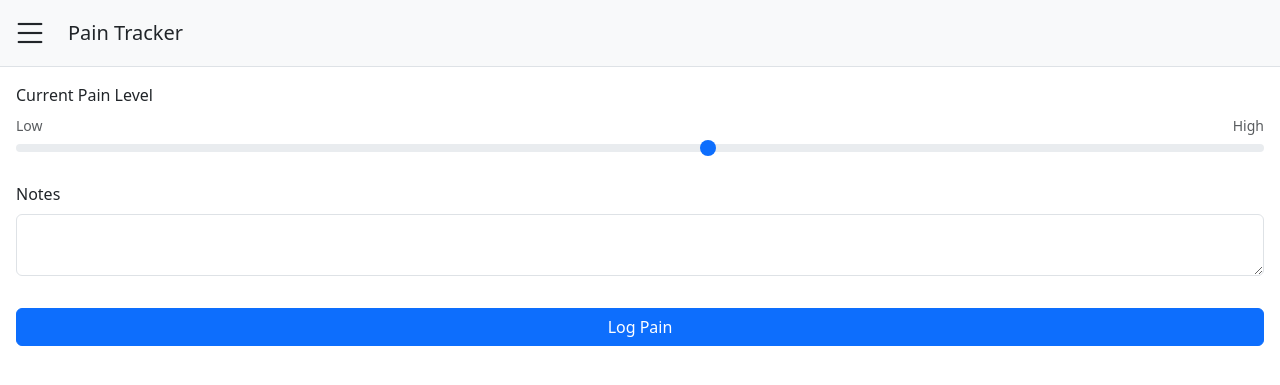
After one commit to cmndrk33n45/pain-tracker, a Flask app: template templates/log_pain.html in a window 1280 px wide. The commit adds this page. Shown: the top 385 px of the page. Run offline with Flask 3, Linux system fonts and the light colour scheme; the template is opened without the code that fills it, so the values that code supplies are empty.

Commit message:
adding pain tracking route

```diff
--- a/app.py
+++ b/app.py
@@ -40,6 +40,16 @@ def home():
     return render_template("dashboard.html", user=user)
 
 
+app.route("/log_pain", methods=["GET", "POST"])
+@login_required
+def log_pain():
+    if request.method == "POST":
+        return redirect("/")
+    else:
+        user = User.query.get(session["user_id"])
+        return render_template("log+_pain.html", user=user)
+
+
 @app.route("/login", methods=["GET", "POST"])
 def login():
     # check if form was submitted, otherwise provide the site.
@@ -70,7 +80,6 @@ def login():
             else:
                 session["user_id"] = user.id
                 return redirect("/")
-
     else:
         return render_template("login.html", errors=errors)
 
--- /dev/null
+++ b/templates/log_pain.html
@@ -0,0 +1,26 @@
+{% extends "layout.html" %}
+
+{% block title %}
+    Dashboard
+{% endblock %}
+
+
+{% block main %}
+    <form method="POST" action="/log_pain">
+        <div class="mb-3">
+            <label for="pain_level" class="form-label">Current Pain Level</label>
+            <div class="d-flex justify-content-between small text-muted">
+                <span>Low</span>
+                <span>High</span>
+            </div>
+            <input type="range" min="1" max="10" class="form-range"name="pain_level" id="pain_level">
+        </div>
+        <div class="mb-3">
+            <label for="pain_notes" class="form-label">Notes</label>
+            <textarea name="pain_notes" class="form-control" placeholder=""></textarea>
+        </div>
+        <div class="mb-3">
+            <button class="btn btn-primary w-100 mt-3">Log Pain</button>
+        </div>
+    </form>
+{% endblock %}
```
Also changed, not shown: templates/dashboard.html (+1 -7 lines), 4 other files.
